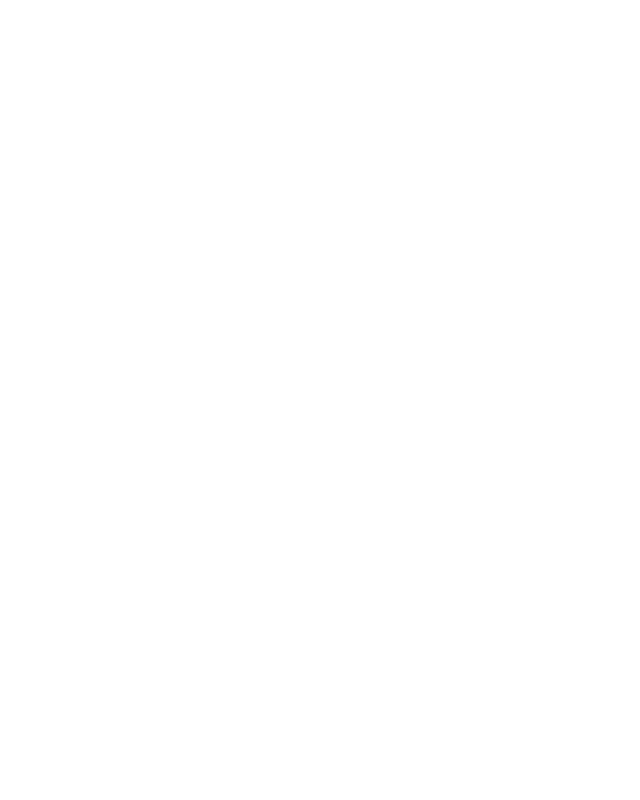
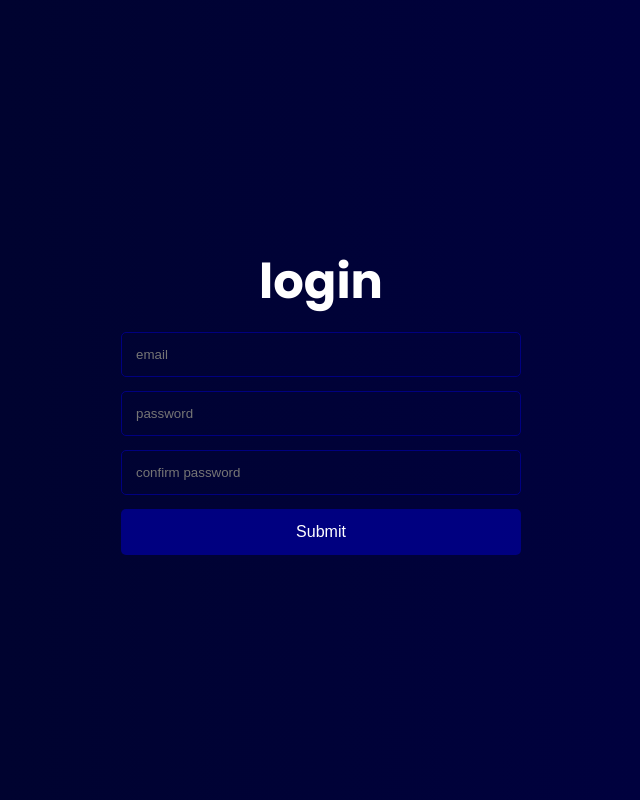
Before and after one commit to michaelpitop/sveltekit-fullstack-crud, a SvelteKit app: page / in a window 1280 px wide. Shown: the whole page, without its empty margins (319-959 px from the left). Built offline with nearby package versions, Linux system fonts and the light colour scheme.

Commit message:
authentication page

```diff
--- a/src/app.html
+++ b/src/app.html
@@ -5,6 +5,29 @@
 		<link rel="icon" href="%sveltekit.assets%/favicon.png" />
 		<meta name="viewport" content="width=device-width" />
 		%sveltekit.head%
+
+		<link rel="preconnect" href="https://fonts.googleapis.com">
+		<link rel="preconnect" href="https://fonts.gstatic.com" crossorigin>
+		<link href="https://fonts.googleapis.com/css2?family=Poppins:wght@100;200;300;400;500;600;700&display=swap"
+			rel="stylesheet">
+
+		<link rel="stylesheet" href="https://cdnjs.cloudflare.com/ajax/libs/font-awesome/6.3.0/css/all.min.css"
+			integrity="sha512-SzlrxWUlpfuzQ+pcUCosxcglQRNAq/DZjVsC0lE40xsADsfeQoEypE+enwcOiGjk/bSuGGKHEyjSoQ1zVisanQ=="
+			crossorigin="anonymous" referrerpolicy="no-referrer" />
+
+
+		<style>
+			* {
+				box-sizing: border-box;
+				padding: 0;
+				margin: 0;
+				transition-duration: 200ms;
+			}
+
+			html {
+				font-family: 'Poppins', sans-serif;
+			}
+		</style>
 	</head>
 	<body data-sveltekit-preload-data="hover">
 		<div style="display: contents">%sveltekit.body%</div>
--- a/src/components/Authenticate.svelte
+++ b/src/components/Authenticate.svelte
@@ -0,0 +1,200 @@
+<script>
+    let email = "";
+    let password = "";
+    let confirmPass = "";
+</script>
+
+<div class="authContainer">
+    <form action="">
+        <h1>login</h1>
+        <label>
+            <p class={email ? ' above ' : ' center '}>Email</p>
+            <input
+                bind:value={email}
+                type="email"
+                placeholder="email"
+            />
+        </label>
+        <label>
+            <p class={password ? ' above ' : ' center '}>Password</p>
+            <input
+                bind:value={password}
+                type="password"
+                placeholder="password"
+            />
+        </label>
+        <label>
+            <p class={confirmPass ? ' above ' : ' center '}>Confirm Password</p>
+            <input
+                bind:value={confirmPass}
+                type="password"
+                placeholder="confirm password"
+            />
+        </label>
+        <button type="button">Submit</button>
+    </form>
+</div>
+
+<style>
+    .authContainer {
+        display: flex;
+        flex-direction: column;
+        align-items: center;
+        justify-content: center;
+        flex: 1;
+        padding: 24px;
+    }
+
+    form {
+        display: flex;
+        flex-direction: column;
+        gap: 14px;
+    }
+
+    form,
+    .options {
+        width: 400px;
+        max-width: 100%;
+        margin: 0 auto;
+    }
+
+    form input {
+        width: 100%;
+    }
+
+    h1 {
+        text-align: center;
+        font-size: 3rem;
+    }
+
+    form label {
+        position: relative;
+        border: 1px solid navy;
+        border-radius: 5px;
+    }
+
+    form input {
+        border: none;
+        background: transparent;
+        color: white;
+        padding: 14px;
+    }
+
+    form input:focus {
+        border: none;
+        outline: none;
+    }
+
+    form label:focus-within {
+        border-color: blue;
+    }
+
+    form button {
+        background: navy;
+        color: white;
+        border: none;
+        padding: 14px 0;
+        border-radius: 5px;
+        cursor: pointer;
+        font-size: 1rem;
+        display: grid;
+        place-items: center;
+    }
+
+    form button:hover {
+        background: blue;
+    }
+
+    .above,
+    .center {
+        position: absolute;
+        transform: translateY(-50%);
+        pointer-events: none;
+        color: white;
+        border-radius: 4px;
+        padding: 0 6px;
+        font-size: 0.8rem;
+    }
+
+    .above {
+        top: 0;
+        left: 24px;
+        background: navy;
+        border: 1px solid blue;
+        font-size: 0.7rem;
+    }
+
+    .center {
+        top: 50%;
+        left: 6px;
+        border: 1px solid transparent;
+        opacity: 0;
+    }
+
+    .error {
+        color: coral;
+        font-size: 0.9rem;
+        text-align: center;
+    }
+
+    .options {
+        padding: 14px 0;
+        overflow: hidden;
+        font-size: 0.9rem;
+        display: flex;
+        flex-direction: column;
+        gap: 4px;
+    }
+
+    .options > p {
+        position: relative;
+        text-align: center;
+        width: fit-content;
+        margin: 0 auto;
+        padding: 0 8px;
+    }
+
+    .options > p::after,
+    .options > p::before {
+        position: absolute;
+        content: "";
+        top: 50%;
+        transform: translateY(-50%);
+        width: 100vw;
+        height: 1.5px;
+        background: white;
+    }
+
+    .options > p::after {
+        right: 100%;
+    }
+
+    .options > p::before {
+        left: 100%;
+    }
+
+    .options div {
+        display: flex;
+        align-items: center;
+        gap: 8px;
+        justify-content: center;
+    }
+
+    .options div p:last-of-type {
+        color: cyan;
+        cursor: pointer;
+    }
+
+    .loadingSpinner {
+        animation: spin 1s linear infinite;
+    }
+
+    @keyframes spin {
+        from {
+            transform: rotate(0deg);
+        }
+        to {
+            transform: rotate(360deg);
+        }
+    }
+</style>
--- a/src/routes/+layout.svelte
+++ b/src/routes/+layout.svelte
@@ -0,0 +1,14 @@
+<div class="mainContainer">
+    <slot />
+</div>
+
+<style>
+    .mainContainer {
+        min-height: 100vh;
+        background: linear-gradient(to right, #000428, #000046);
+        color: white;
+        position: relative;
+        display: flex;
+        flex-direction: column;
+    }
+</style>
--- a/src/routes/+page.svelte
+++ b/src/routes/+page.svelte
@@ -1,2 +1,5 @@
-<h1>Welcome to SvelteKit</h1>
-<p>Visit <a href="https://kit.svelte.dev">kit.svelte.dev</a> to read the documentation</p>
+<script>
+    import Authenticate from "../components/Authenticate.svelte";
+
+</script>
+<Authenticate/>
```
